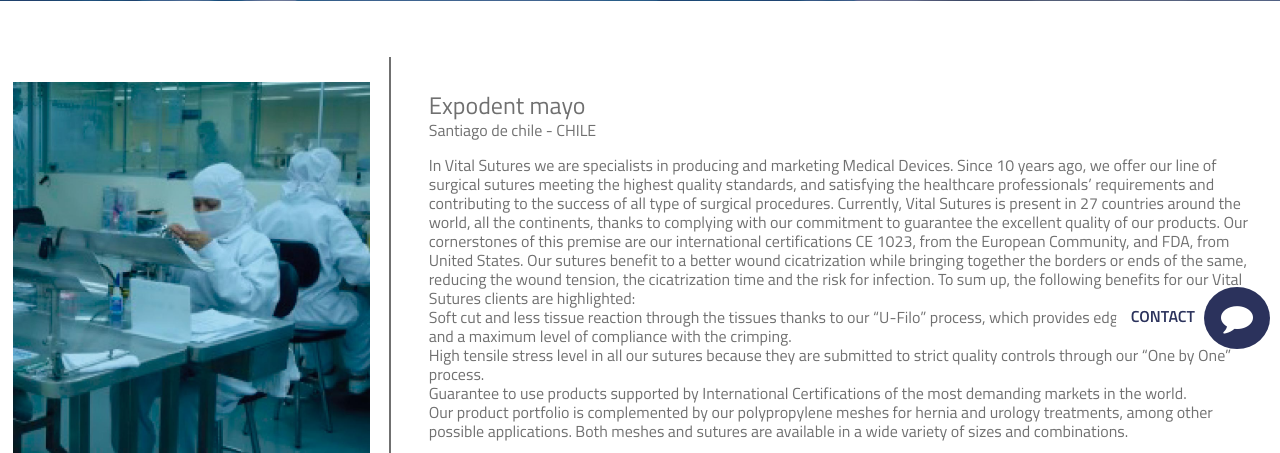
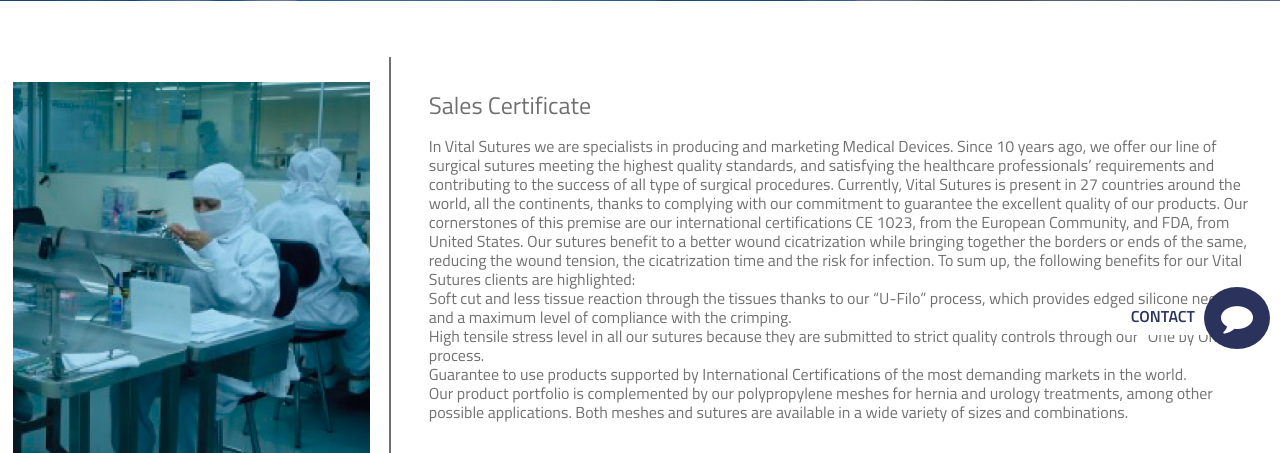
Before and after one commit to BRANDEMMA/sutumed, a PHP site: page /certificaciones.php in a window 1280 px wide. Shown: the part 446-899 px from the top of the page. Run offline with PHP 8.4, Linux system fonts and the light colour scheme; some libraries are stand-ins or nearby versions.

Commit message:
actulizacion certificaciones

```diff
--- a/certificaciones.php
+++ b/certificaciones.php
@@ -59,8 +59,8 @@
 			<img src="img/expodent.jpg">
 		</div>
 		<div class="texto-noticia">
-			<h3>Expodent mayo</h3>
-			<p class="subtitulo">Santiago de chile - CHILE</p>
+			<h3>Sales  Certificate</h3>
+			<!-- <p class="subtitulo">Santiago de chile - CHILE</p> -->
 
 			<p>In Vital Sutures we are specialists in producing and marketing Medical Devices. Since 10 years ago, we offer our line of surgical sutures meeting the highest quality standards, and satisfying the healthcare professionals’ requirements and contributing to the success of all type of surgical procedures. Currently, Vital Sutures is present in 27 countries around the world, all the continents, thanks to complying with our commitment to guarantee the excellent quality of our products. Our cornerstones of this premise are our international certifications CE 1023, from the European Community, and FDA, from United States. Our sutures benefit to a better wound cicatrization while bringing together the borders or ends of the same, reducing the wound tension, the cicatrization time and the risk for infection. To sum up, the following benefits for our Vital Sutures clients are highlighted:<br>
 			Soft cut and less tissue reaction through the tissues thanks to our “U-Filo” process, which provides edged silicone needles and a maximum level of compliance with the crimping.<br>
```
